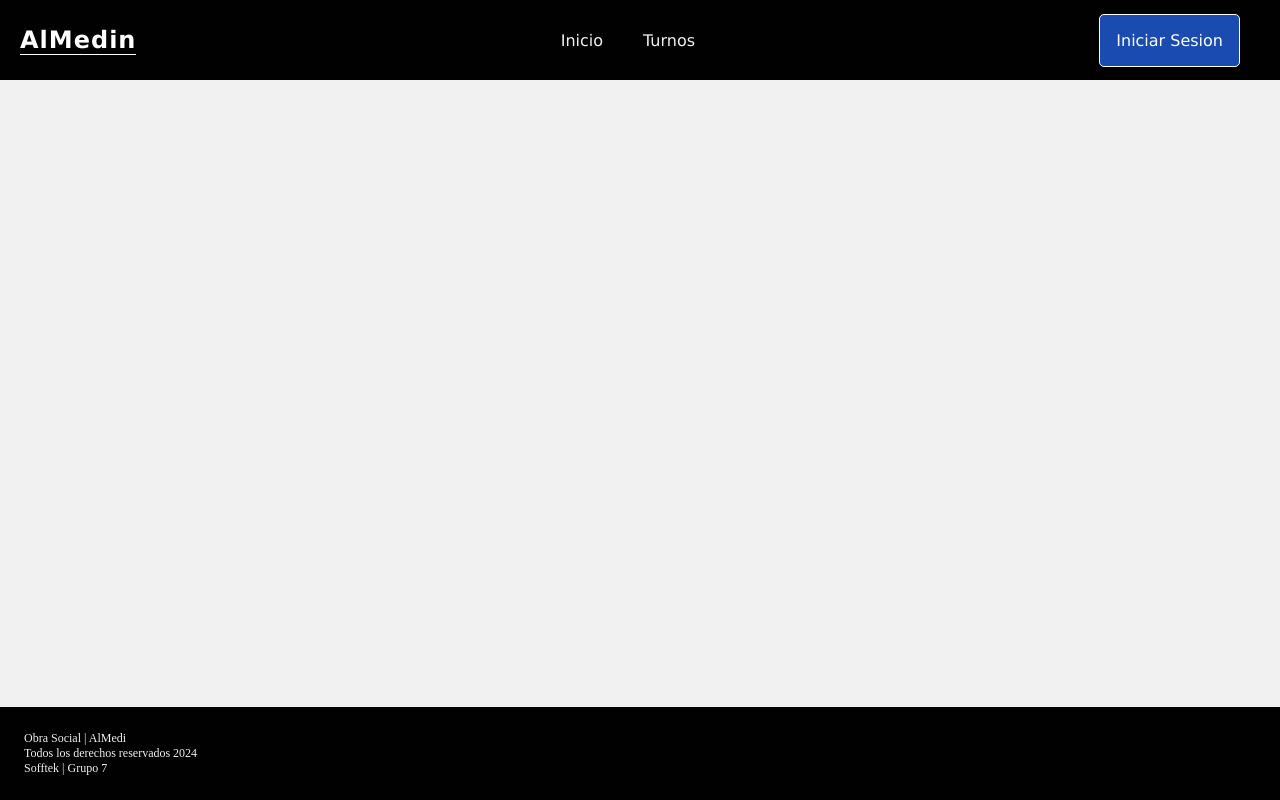
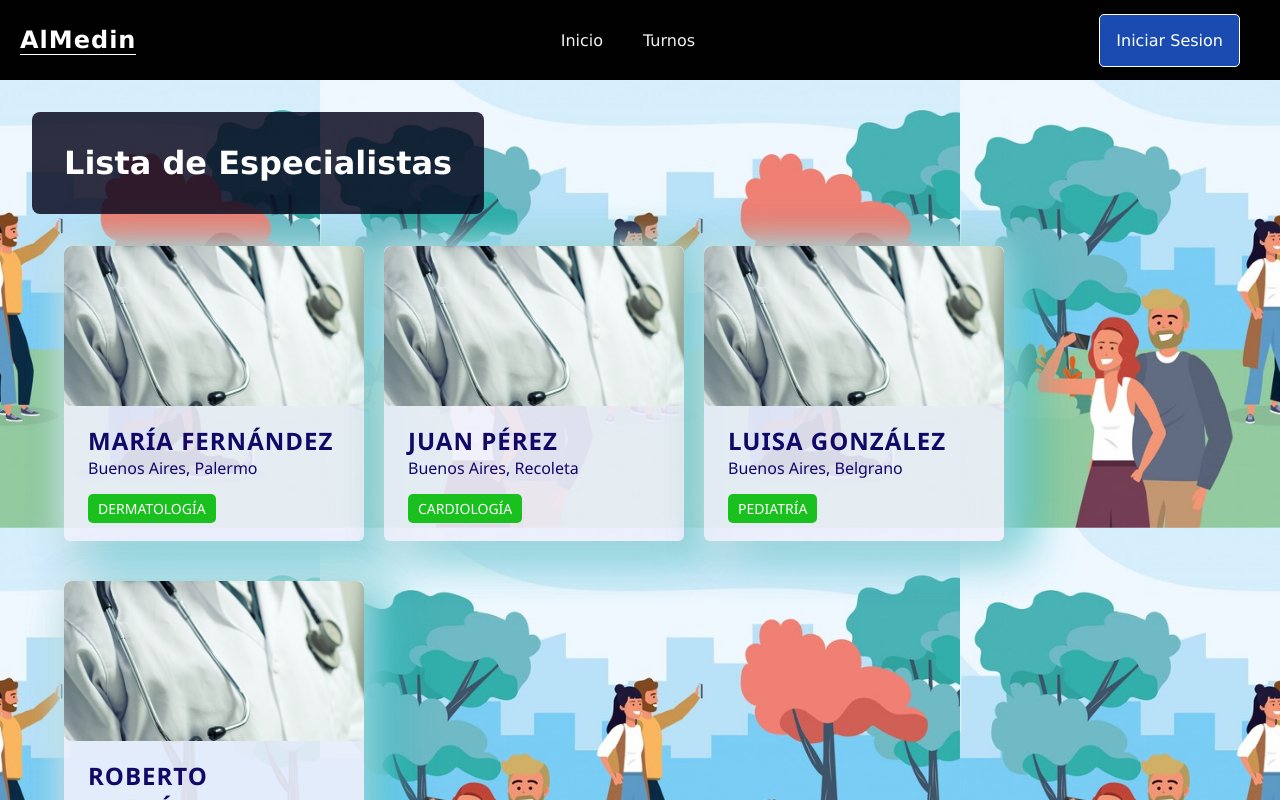
Before and after one commit to imdaviddev/softtek-frontend-grupo07, a React (Vite) app: page /cartilla-especialistas in a window 1280 px wide. Shown: the top 800 px of the page. Built offline with nearby package versions, Linux system fonts and the light colour scheme.

Commit message:
Pagina Cartlla de Especialistas

```diff
--- /dev/null
+++ b/src/components/EspecialistaCard/EspecialistaCard.tsx
@@ -0,0 +1,27 @@
+import React from 'react';
+import './styles.css'; // Archivo CSS para los estilos
+import { IEspecialista } from '../../mocks/especialistas';
+
+interface Props {
+    especialista: IEspecialista;
+}
+
+const EspecialistaCard: React.FC<Props> = ({especialista}) => {
+    return (
+        <div className="especialista-card sombra radius15 fondoceleste">
+            <div className="imagen">
+            </div>
+            <div className="contenido-principal">
+                <h2 className="titulo">{especialista.nombre.toUpperCase()}</h2>
+                <ul>
+                    <li className="direccion">{especialista.ubicacion}</li>
+                </ul>
+                <div className="badges-container">
+                    <span className="badge">{especialista.especialidad.toUpperCase()}</span>
+                </div>
+            </div>
+        </div>
+    );
+}
+
+export default EspecialistaCard;
--- /dev/null
+++ b/src/components/EspecialistaCard/styles.css
@@ -0,0 +1,54 @@
+.especialista-card {
+    min-height: 14rem;
+    margin-bottom: 20px;
+    background-color: #eff0fce5;
+    border-radius: 6px;
+    color: rgb(17, 8, 104);
+    flex-basis: 300px;
+    font-family: 'Segoe UI', Tahoma, Geneva, Verdana, sans-serif;
+    box-shadow: 8px 10px 40px 2px rgba(220, 222, 233, 0.671),
+    20px 10px 50px 0px rgba(10, 183, 189, 0.911),
+    0px 0px 30px 0px rgba(253, 243, 242, 0.904);
+}
+
+.especialista-card .contenido-principal {
+    padding: 18px 24px;
+}
+
+.especialista-card .imagen{
+    height: 10rem;
+    background-size: cover;
+    background-image: url("../../assets/medico.jpg");
+    border-radius: 0.5rem;
+
+}
+.especialista-card .titulo {
+    font-size: 24px;
+    font-weight: bold;
+    letter-spacing: 1px;
+}
+
+.especialista-card .direccion {
+    margin-bottom: 10px;
+    font-size: 16px;
+}
+.especialista-card .badges-container {
+    margin-top: 15px;
+}
+
+.especialista-card .badge {
+    display: inline-block;
+    padding: 5px 10px;
+    background-color: #19c01e;
+    color: white;
+    border-radius: 5px;
+    font-size: 14px;
+}
+
+@media (max-width: 768px) {
+    .especialista-card {
+        font-size: 1.2rem;
+        flex-basis: 100%;
+    }
+
+}
--- /dev/null
+++ b/src/components/index.tsx
@@ -0,0 +1,5 @@
+import EspecialistaCard from "./EspecialistaCard/EspecialistaCard";
+
+export {
+    EspecialistaCard,
+}
--- a/src/index.css
+++ b/src/index.css
@@ -34,10 +34,6 @@ main {
   flex-direction: column;
 }
 
-footer {
-  min-height: 300px;
-}
-
 .not-found{
   color: #010101;
   display: flex;
--- /dev/null
+++ b/src/mocks/especialistas.ts
@@ -0,0 +1,33 @@
+export interface IEspecialista{
+    nombre: string,
+    ubicacion: string,
+    especialidad: string,
+}
+
+export async function getEspecialistas(): Promise<IEspecialista[]> {
+    const especialistas: IEspecialista[] = [
+        {
+            nombre: "María Fernández",
+            ubicacion: "Buenos Aires, Palermo",
+            especialidad: "Dermatología"
+        },
+        {
+            nombre: "Juan Pérez",
+            ubicacion: "Buenos Aires, Recoleta",
+            especialidad: "Cardiología"
+        },
+        {
+            nombre: "Luisa González",
+            ubicacion: "Buenos Aires, Belgrano",
+            especialidad: "Pediatría"
+        },
+        {
+            nombre: "Roberto Martínez",
+            ubicacion: "Buenos Aires, Almagro",
+            especialidad: "Oftalmología"
+        },
+    ];
+
+
+    return especialistas;
+}
--- /dev/null
+++ b/src/pages/CartillaEspecialista/CartillaEspecialistas.tsx
@@ -0,0 +1,31 @@
+// App.tsx
+import React, { useEffect, useState } from 'react';
+import { IEspecialista, getEspecialistas } from '../../mocks/especialistas';
+import { EspecialistaCard } from '../../components'
+import './styles.css'
+
+const App: React.FC = () => {
+    const [especialistas, setEspecialistas] = useState<IEspecialista[]>([]);
+
+    useEffect(() => {
+        const fetchData = async () => {
+            const data = await getEspecialistas();
+            setEspecialistas(data);
+        };
+
+        fetchData();
+    }, []);
+
+    return (
+        <main className="cartilla">
+            <h1 className='cartilla-titulo'>Lista de Especialistas</h1>
+            <div className="especialistas-list">
+                {especialistas.map((especialista, index) => (
+                    <EspecialistaCard key={index} especialista={especialista} />
+                ))}
+            </div>
+        </main>
+    );
+}
+
+export default App;
--- /dev/null
+++ b/src/pages/CartillaEspecialista/styles.css
@@ -0,0 +1,49 @@
+.cartilla {
+    padding: 2rem;
+    font-family: Verdana, Geneva, Tahoma, sans-serif;
+    background-image: url("../../assets/background-iniciar-sesion.jpg");
+    background-repeat: repeat;
+    background-position: center;
+    flex: 1;
+    background-position-y: bottom;
+    background-size: 80vh;
+
+
+}
+
+.cartilla-titulo {
+    max-width: fit-content;
+    color: white;
+    background-color: rgba(7, 5, 27, 0.829);
+    padding: 2rem;
+    border-radius: 0.5rem;
+}
+
+.especialistas-list{
+    padding: 2rem;
+    display: flex;
+    flex-direction: row;
+    flex-wrap: wrap;
+    gap: 20px;
+}
+
+@media (max-width: 768px) {
+    .cartilla{
+        display: flex;
+        align-items: center;
+        background-size: cover;
+        background-position: center;
+    }
+
+
+    .cartilla .cartilla-titulo{
+        font-size: 2rem;
+    }
+
+}
+
+@media (max-width: 500px) {
+    .cartilla .cartilla-titulo{
+        font-size: 1.3rem;
+    }
+}
--- a/src/pages/CartillaEspecialistas.tsx
+++ /dev/null
@@ -1,12 +0,0 @@
-import React from 'react'
-
-const CartillaEspecialistas = () => {
-
-  return (
-    <main>
-
-    </main>
-  )
-}
-
-export default CartillaEspecialistas
--- a/src/routes/index.tsx
+++ b/src/routes/index.tsx
@@ -5,7 +5,7 @@ import Turnos from '../pages/Turnos';
 import NotFound from '../pages/NotFound';
 import { PAGINA_INICIAR_SESION, PAGINA_INICIO, PAGINA_TURNOS, PAGINA_CARTILLA_ESPECIALISTAS } from './routes';
 import IniciarSesion from '../pages/IniciarSesion';
-import CartillaEspecialistas from '../pages/CartillaEspecialistas';
+import CartillaEspecialistas from '../pages/CartillaEspecialista/CartillaEspecialistas';
 
 const Router = () => {
   return (
--- a/src/ui/Footer/styles.css
+++ b/src/ui/Footer/styles.css
@@ -1,5 +1,5 @@
 footer{
-    min-height: 2rem;
+    min-height: 10vh;
     background-color: #010101;
     color: #f1f1f1;
     font-size: 12px;
@@ -7,4 +7,12 @@ footer{
     display: flex;
     flex-direction: column;
     flex-wrap: wrap;
+    font-family: 'Trebuchet MS', 'Lucida Sans Unicode', 'Lucida Grande', 'Lucida Sans', Arial, sans-serif;
 }
+
+@media screen and (max-width: 900px) {
+    footer {
+        min-height: 20vh;
+        font-size: 18px;
+    }
+}
```
Also changed, not shown: src/assets/medico.jpg (added).
